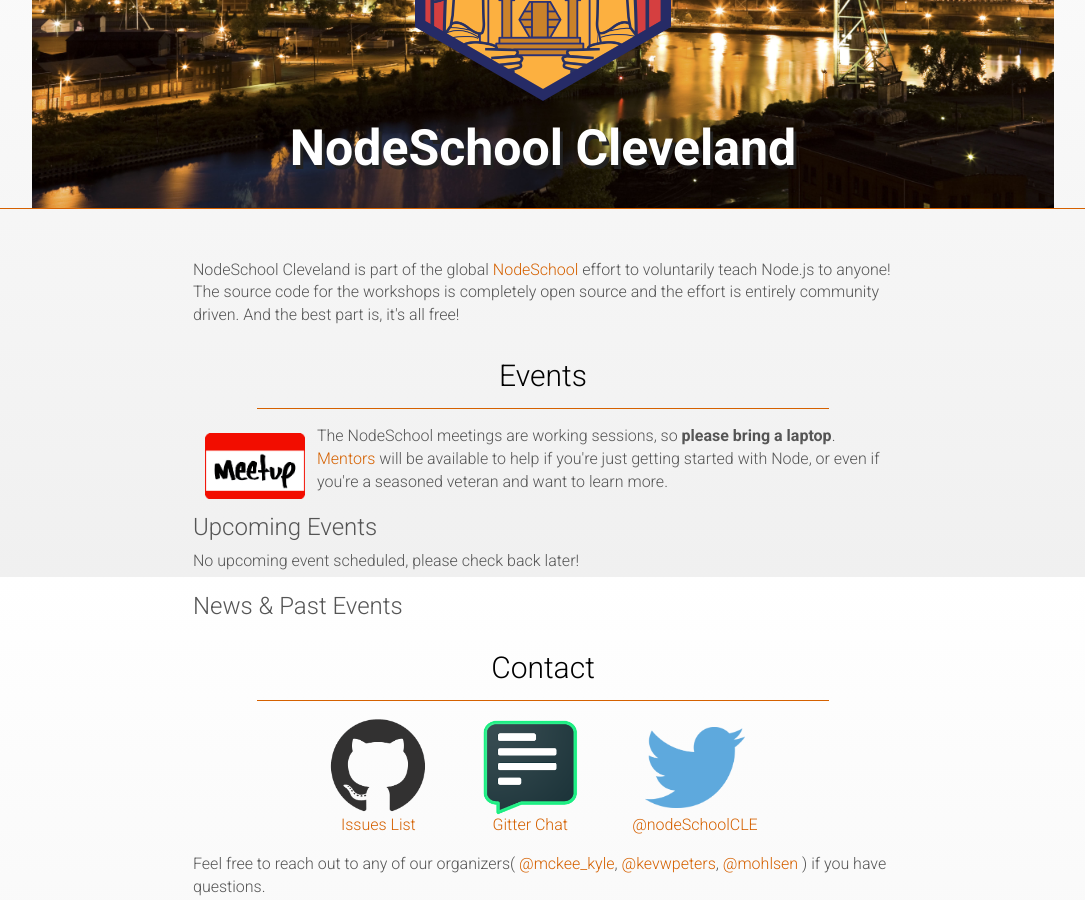
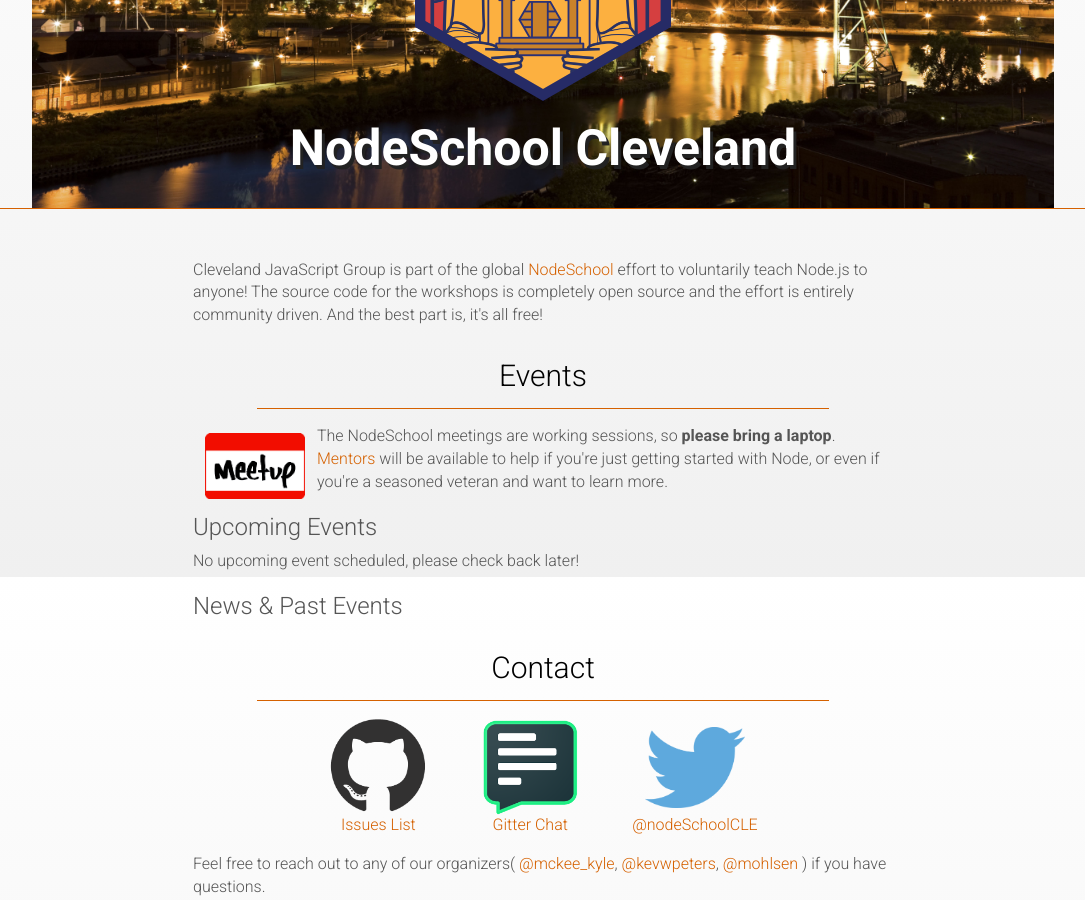
Before and after one commit to nodeschool/cleveland, a Jekyll site: the page built from index.html, in a window 1280 px wide and 900 px high, scrolled down 323 px. Shown: the whole window, without its empty margins (97-1182 px from the left). Built offline with Jekyll 4.4.1, drawn with Linux system fonts in a browser that asks for light colours; some of the changed text lies outside the part shown.

Commit message:
Updated to Cleveland JavaScript group

```diff
--- a/_config.yml
+++ b/_config.yml
@@ -1,7 +1,7 @@
-name: NodeSchool Cleveland
+name: Cleveland JavaScript Group
 
 # slug of your-meetup-group, no slashes -- e.g. http://www.meetup.com/your-meetup-group/
-meetup: nodeschool-cleveland
+meetup: cleveland-javascript
 
 # your Twitter
 twitter: nodeSchoolCLE
```
